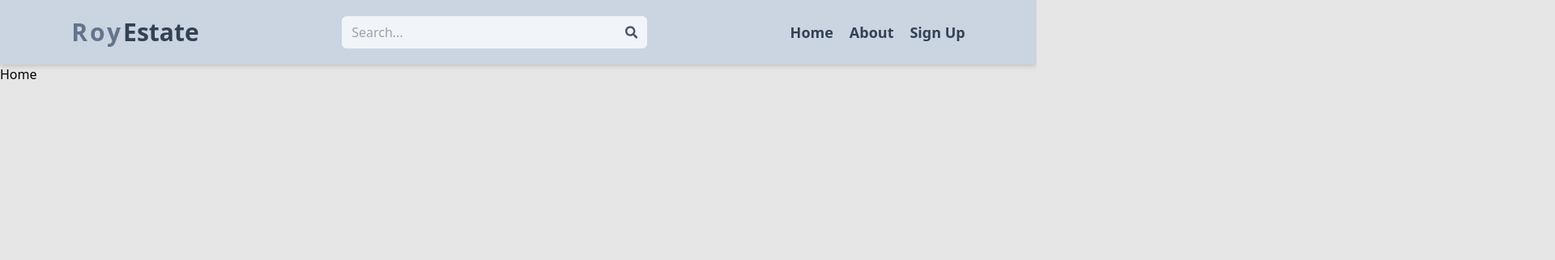
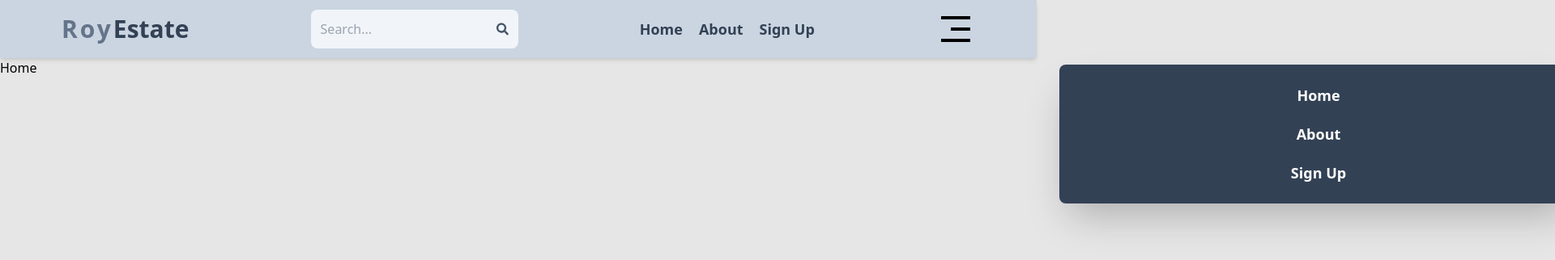
Before and after one commit to RoyGitt/asylum, a React (Vite) app in the folder Frontend/: page / in a window 1280 px wide. Shown: the top 322 px of the page at 81% size, 1920 px wide, since content can reach past the window. Built offline with nearby package versions, Linux system fonts and the light colour scheme; no server answers.

Commit message:
Create mobile nav

```diff
--- a/Frontend/src/App.jsx
+++ b/Frontend/src/App.jsx
@@ -18,7 +18,6 @@ const App = () => {
         <Route path="/sign-in" element={<SignIn />} />
         <Route path="/profile" element={<Profile />} />
         <Route path="/about" element={<About />} />
-        Hello
       </Routes>
     </BrowserRouter>
   );
--- a/Frontend/src/components/Header.jsx
+++ b/Frontend/src/components/Header.jsx
@@ -1,18 +1,26 @@
-import React from "react";
+import React, { useState } from "react";
 import { Link } from "react-router-dom";
 import { FaSearch } from "react-icons/fa";
+import { RiMenu3Fill } from "react-icons/ri";
+import { MdOutlineClose } from "react-icons/md";
 
 const Header = () => {
+  const [toggleMenu, setToggleMenu] = useState(false);
+
+  const toggleMenuHandler = () => {
+    setToggleMenu((prev) => !prev);
+  };
+
   return (
     <header className="bg-slate-300 shadow-md">
-      <div className="flex justify-around items-center py-5 ">
-        <h1 className="font-bold text-sm sm:text-3xl flex flex-wrap">
+      <div className="flex justify-between items-center max-w-6xl mx-auto p-3 gap-4 sm:gap-0">
+        <h1 className="font-bold text-xl sm:text-3xl flex flex-wrap">
           <Link to="/">
             <span className="text-slate-500 tracking-widest">Roy</span>
             <span className="text-slate-700 ">Estate</span>
           </Link>
         </h1>
-        <form className="flex items-center bg-slate-100 flex-[0.4] rounded-md py-2 px-3 ">
+        <form className="flex items-center bg-slate-100 w-full sm:w-64 rounded-lg p-3 ">
           <input
             className=" bg-transparent focus:outline-none w-[100%]"
             type="text"
@@ -20,7 +28,29 @@ const Header = () => {
           />
           <FaSearch className="text-slate-600" />
         </form>
-        <ul className="flex gap-5 items-center font-semibold text-lg text-slate-700">
+        <ul className="hidden sm:flex gap-5 items-center font-semibold text-lg text-slate-700">
+          <li className="cursor-pointer ">
+            <Link to="/">Home</Link>
+          </li>
+          <li className="cursor-pointer ">
+            <Link to="/about">About</Link>
+          </li>
+          <li className="cursor-pointer ">
+            <Link to="/sign-up"> Sign Up</Link>
+          </li>
+        </ul>
+        {toggleMenu ? (
+          <MdOutlineClose className="text-5xl" onClick={toggleMenuHandler} />
+        ) : (
+          <RiMenu3Fill className="text-5xl" onClick={toggleMenuHandler} />
+        )}
+
+        <ul
+          className={`flex flex-col absolute w-2/4 top-[5rem] rounded-tl-lg rounded-bl-lg shadow-2xl right-1 px-4 py-6 bg-slate-700 text-white h-max
+         gap-5  items-center font-semibold text-lg transition-all ${
+           toggleMenu ? "translate-x-[0%]" : "translate-x-[105%]"
+         }`}
+        >
           <li className="cursor-pointer ">
             <Link to="/">Home</Link>
           </li>
```
